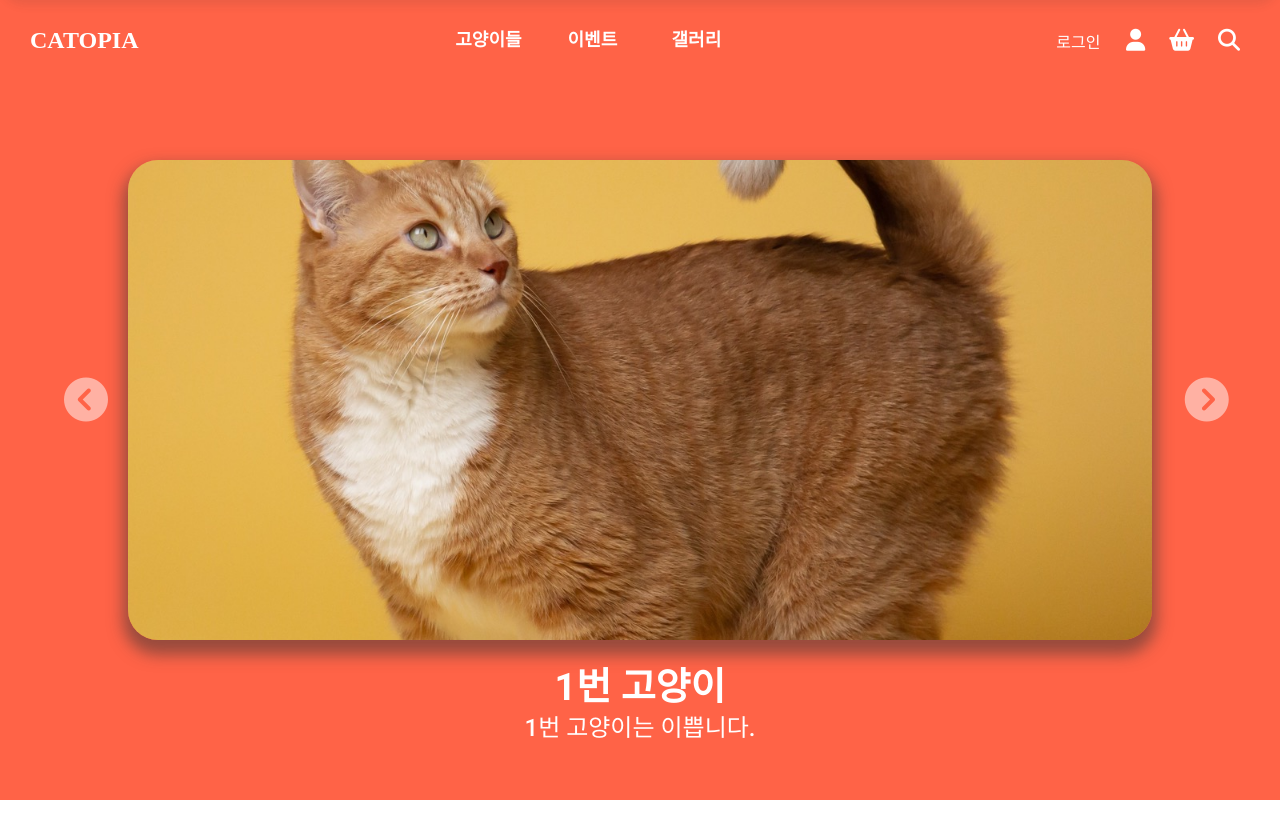
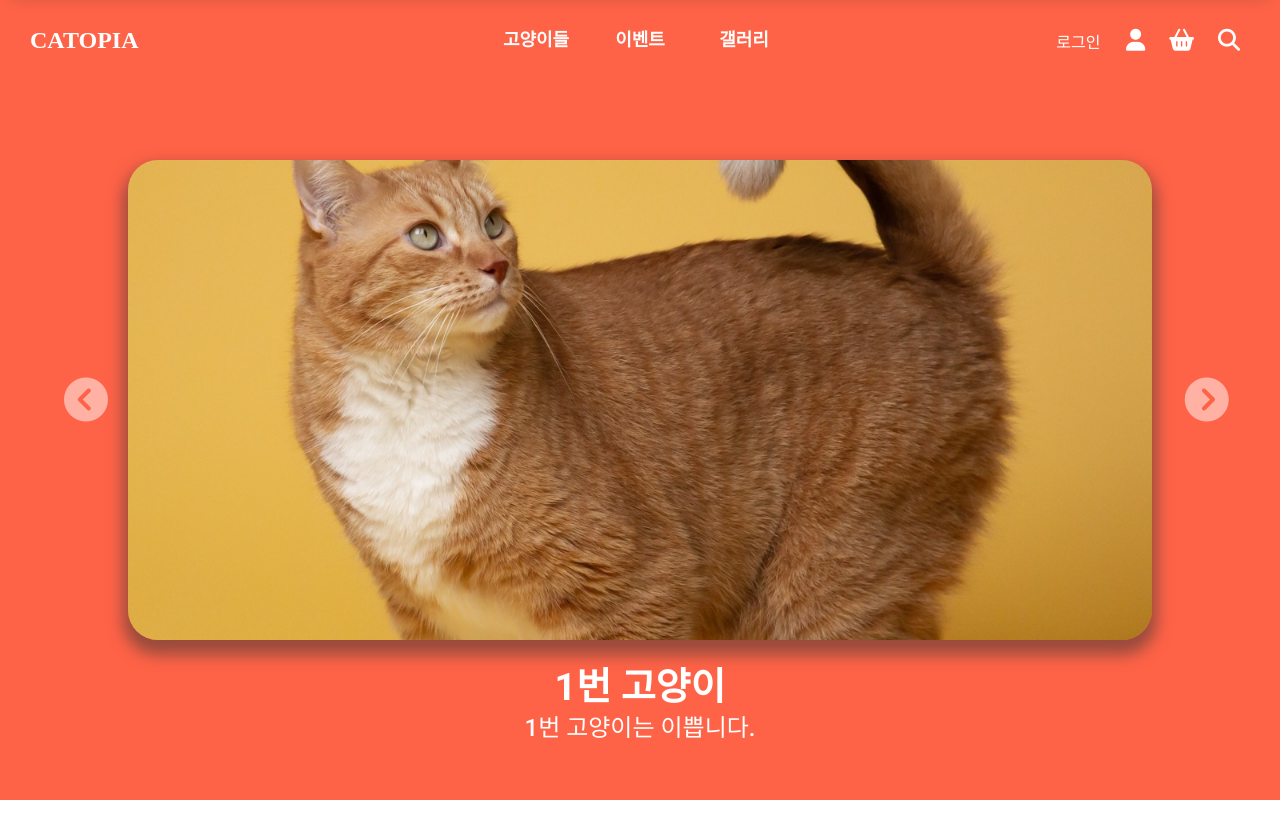
Before and after one commit to algojiny/vanilajs, a website built with webpack: page src/views/home.html in a window 1280 px wide. Shown: the top 838 px of the page. Built offline with nearby package versions, Linux system fonts and the light colour scheme.

Commit message:
header fixed

```diff
--- a/public/css/style.css
+++ b/public/css/style.css
@@ -152,6 +152,7 @@ header .header_inner {
   display: flex;
   justify-content: space-between;
   align-items: center;
+  position: relative;
   width: 1440px;
   margin: 0 auto;
 }
@@ -170,6 +171,10 @@ header .header_inner .logo {
 header .header_inner nav {
   z-index: 2;
   height: 100%;
+  width: max-content;
+  position: absolute;
+  left: 50%;
+  transform: translateX(-50%);
 }
 header .header_inner nav a {
   display: inline-flex;
--- a/src/scss/components/header.scss
+++ b/src/scss/components/header.scss
@@ -10,6 +10,7 @@ header {
     display: flex;
     justify-content: space-between;
     align-items: center;
+    position: relative;
     width: 1440px;
     margin: 0 auto;
     @include max(1440px) {
@@ -25,6 +26,10 @@ header {
     nav {
       z-index: 2;
       height: 100%;
+      width: max-content;
+      position: absolute;
+      left: 50%;
+      transform: translateX(-50%);
       a {
         display: inline-flex;
         justify-content: center;
```
